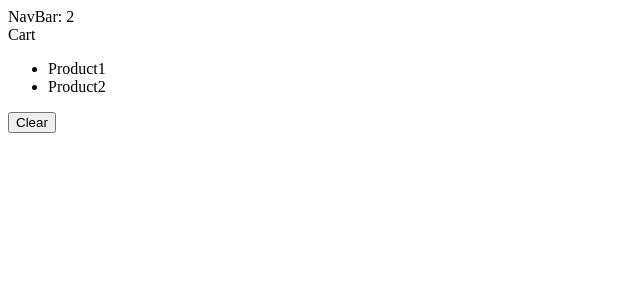
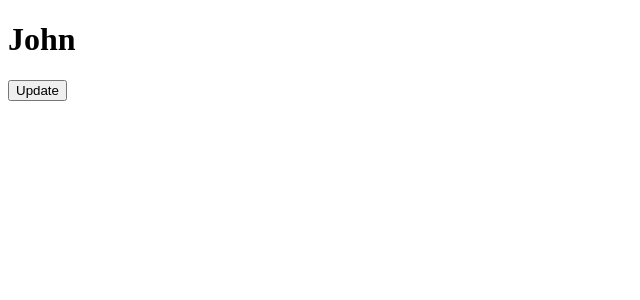
Before and after one commit to Slashh48/react-app, a React (Vite) app: page / in a window 1280 px wide. Shown: the top 300 px of the page, without its empty margins (0-640 px from the left). Built offline with nearby package versions, Linux system fonts and the light colour scheme.

Commit message:
This is part... the next part, vjezba prva

```diff
--- a/src/App.tsx
+++ b/src/App.tsx
@@ -1,14 +1,20 @@
 import { useState } from "react";
-import NavBar from "./components/Shopping/NavBar";
-import Cart from "./components/Shopping/Cart";
 
 function App() {
-  const [cartItems, setCartItems] = useState(["Product1", "Product2"]);
+  const [game, setGame] = useState({
+    id: 1,
+    player: {
+      name: "John",
+    },
+  });
+  const handleClick = () => {
+    setGame({ ...game, player: { ...game.player, name: "Bob" } });
+  };
   return (
-    <div>
-      <NavBar cartItemsCount={cartItems.length} />
-      <Cart cartItems={cartItems} onClear={() => setCartItems([])} />
-    </div>
+    <>
+      <h1>{game.player.name}</h1>
+      <button onClick={handleClick}>Update</button>
+    </>
   );
 }
 
```
